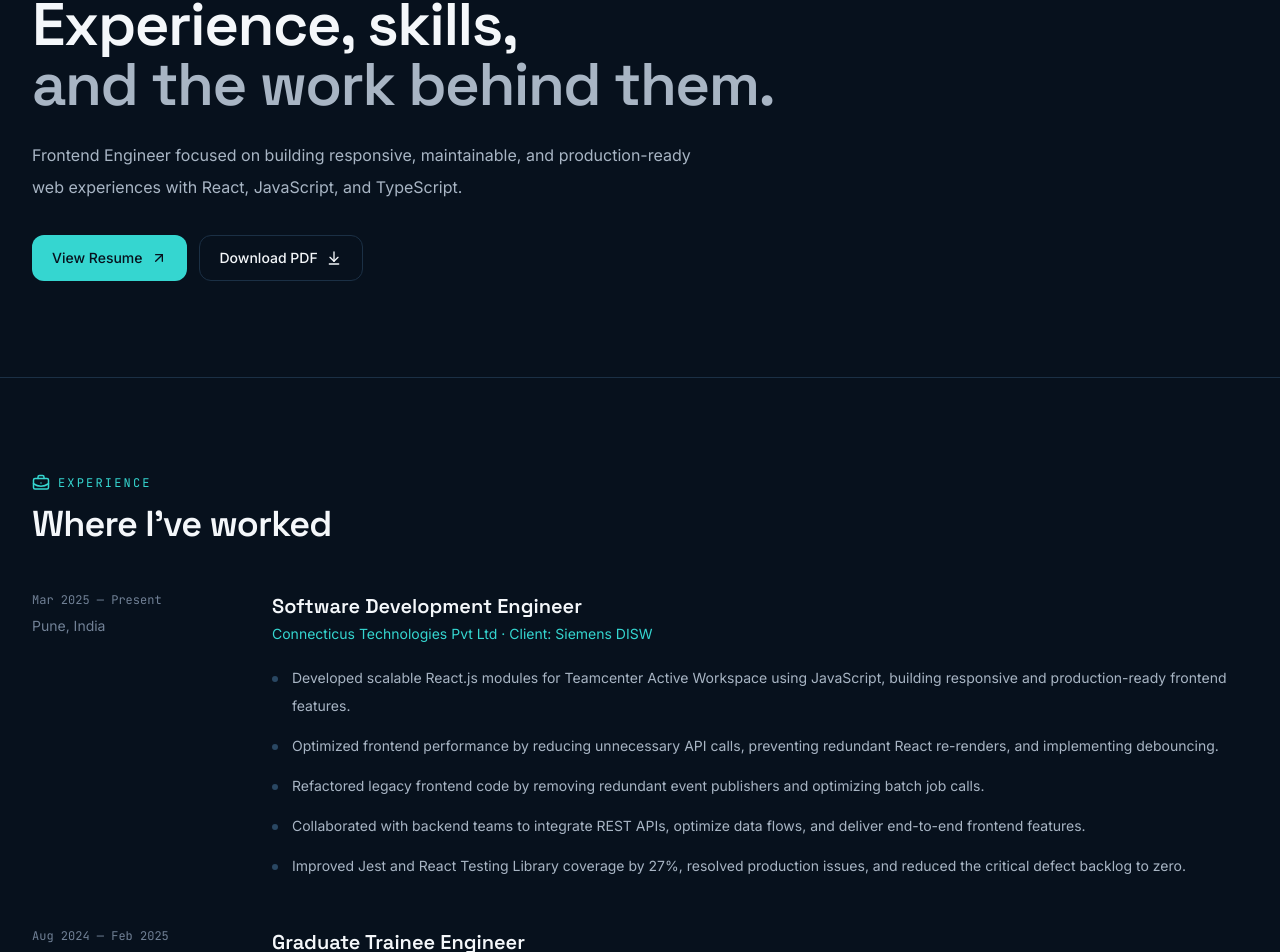
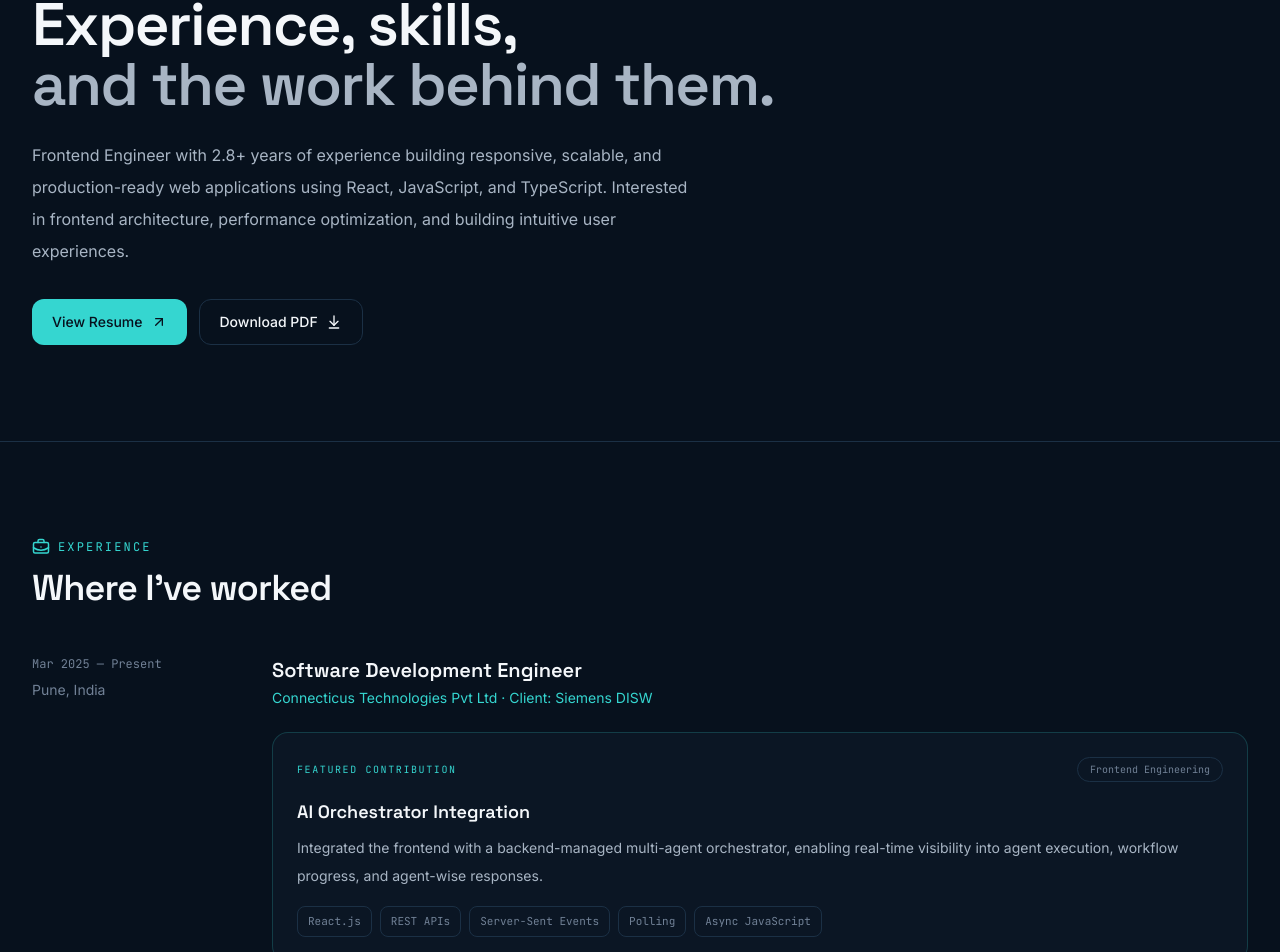
Before and after one commit to gauri2806/gauri-katti-dev, a React (Vite) app: page /resume in a window 1280 px wide. Shown: the part 194-1146 px from the top of the page. Built offline with nearby package versions, Linux system fonts and the light colour scheme.

Commit message:
updated current work experience

```diff
--- a/src/pages/resume/Resume.tsx
+++ b/src/pages/resume/Resume.tsx
@@ -31,9 +31,11 @@ function Resume() {
                         </h1>
 
                         <p className="mt-6 max-w-2xl text-base leading-8 text-[var(--color-text-secondary)]">
-                            Frontend Engineer focused on building responsive, maintainable,
-                            and production-ready web experiences with React, JavaScript, and
-                            TypeScript.
+                            Frontend Engineer with 2.8+ years of experience building
+                            responsive, scalable, and production-ready web applications
+                            using React, JavaScript, and TypeScript. Interested in
+                            frontend architecture, performance optimization, and
+                            building intuitive user experiences.
                         </p>
 
                         <div className="mt-8 flex flex-wrap gap-3">
@@ -78,12 +80,25 @@ function Resume() {
                                 context="Client: Siemens DISW"
                                 location="Pune, India"
                                 period="Mar 2025 — Present"
+                                highlight={{
+                                    title: "AI Orchestrator Integration",
+                                    description:
+                                        "Integrated the frontend with a backend-managed multi-agent orchestrator, enabling real-time visibility into agent execution, workflow progress, and agent-wise responses.",
+                                    technologies: [
+                                        "React.js",
+                                        "REST APIs",
+                                        "Server-Sent Events",
+                                        "Polling",
+                                        "Async JavaScript",
+                                    ],
+                                }}
                                 points={[
-                                    "Developed scalable React.js modules for Teamcenter Active Workspace using JavaScript, building responsive and production-ready frontend features.",
-                                    "Optimized frontend performance by reducing unnecessary API calls, preventing redundant React re-renders, and implementing debouncing.",
-                                    "Refactored legacy frontend code by removing redundant event publishers and optimizing batch job calls.",
-                                    "Collaborated with backend teams to integrate REST APIs, optimize data flows, and deliver end-to-end frontend features.",
-                                    "Improved Jest and React Testing Library coverage by 27%, resolved production issues, and reduced the critical defect backlog to zero.",
+                                    "Developed and maintained production-grade React.js modules for Teamcenter Active Workspace using JavaScript, React Hooks, and reusable UI components.",
+                                    "Integrated frontend APIs for a multi-agent Orchestrator workflow, enabling users to initiate execution and view agent-wise responses.",
+                                    "Implemented Server-Sent Events (SSE) to handle real-time agent execution status, progress updates, intermediate messages, and final responses.",
+                                    "Implemented polling-based asynchronous response handling using setInterval for workflows requiring repeated status checks, with loading and execution states to communicate progress.",
+                                    "Improved frontend performance by reducing unnecessary API calls, preventing redundant React re-renders, implementing debouncing, removing redundant event publishers, and optimizing batch job calls.",
+                                    "Improved Jest and React Testing Library coverage by 27%, resolved production issues through debugging and root-cause analysis, and helped reduce the critical defect backlog to zero.",
                                 ]}
                             />
 
@@ -145,6 +160,8 @@ function Resume() {
                                     "Responsive Design",
                                     "Performance Optimization",
                                     "API Integration",
+                                    "Real-time UI Updates",
+                                    "Asynchronous JavaScript",
                                     "Code Optimization",
                                 ]}
                             />
@@ -156,6 +173,10 @@ function Resume() {
                                     "Express.js",
                                     "MongoDB",
                                     "REST APIs",
+                                    "Axios",
+                                    "Server-Sent Events (SSE)",
+                                    "Polling",
+                                    "Asynchronous API Handling",
                                 ]}
                             />
 
@@ -327,6 +348,11 @@ interface ExperienceProps {
     location: string;
     period: string;
     points: string[];
+    highlight?: {
+        title: string;
+        description: string;
+        technologies: string[];
+    };
 }
 
 function Experience({
@@ -336,6 +362,7 @@ function Experience({
     location,
     period,
     points,
+    highlight,
 }: ExperienceProps) {
     return (
         <article className="grid gap-5 lg:grid-cols-[220px_minmax(0,1fr)]">
@@ -358,6 +385,40 @@ function Experience({
                     {company}
                     {context && ` · ${context}`}
                 </p>
+
+                {/* Featured Contribution */}
+                {highlight && (
+                    <div className="mt-6 rounded-2xl border border-[var(--color-accent)]/20 bg-[var(--color-surface)] p-5 sm:p-6">
+                        <div className="flex flex-wrap items-center justify-between gap-3">
+                            <span className="font-mono text-[10px] uppercase tracking-[0.16em] text-[var(--color-accent)]">
+                                Featured Contribution
+                            </span>
+
+                            <span className="rounded-full border border-[var(--color-border)] px-3 py-1 font-mono text-[10px] text-[var(--color-text-muted)]">
+                                Frontend Engineering
+                            </span>
+                        </div>
+
+                        <h4 className="mt-4 font-display text-lg font-semibold text-[var(--color-text-primary)]">
+                            {highlight.title}
+                        </h4>
+
+                        <p className="mt-2 text-sm leading-7 text-[var(--color-text-secondary)]">
+                            {highlight.description}
+                        </p>
+
+                        <div className="mt-4 flex flex-wrap gap-2">
+                            {highlight.technologies.map((technology) => (
+                                <span
+                                    key={technology}
+                                    className="rounded-lg border border-[var(--color-border)] px-2.5 py-1.5 font-mono text-[11px] text-[var(--color-text-muted)]"
+                                >
+                                    {technology}
+                                </span>
+                            ))}
+                        </div>
+                    </div>
+                )}
 
                 <ul className="mt-5 space-y-3">
                     {points.map((point) => (
```
Lines whose indentation alone changed are shown as unchanged.
